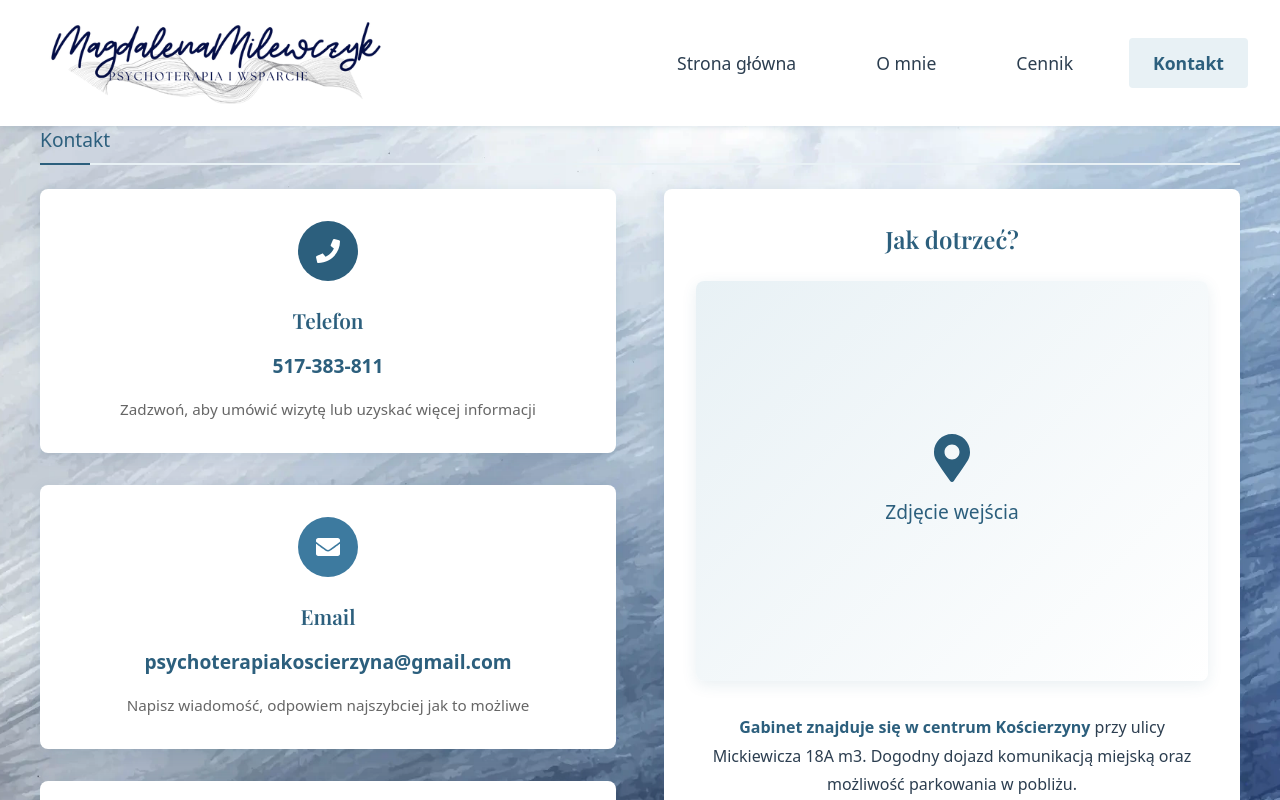
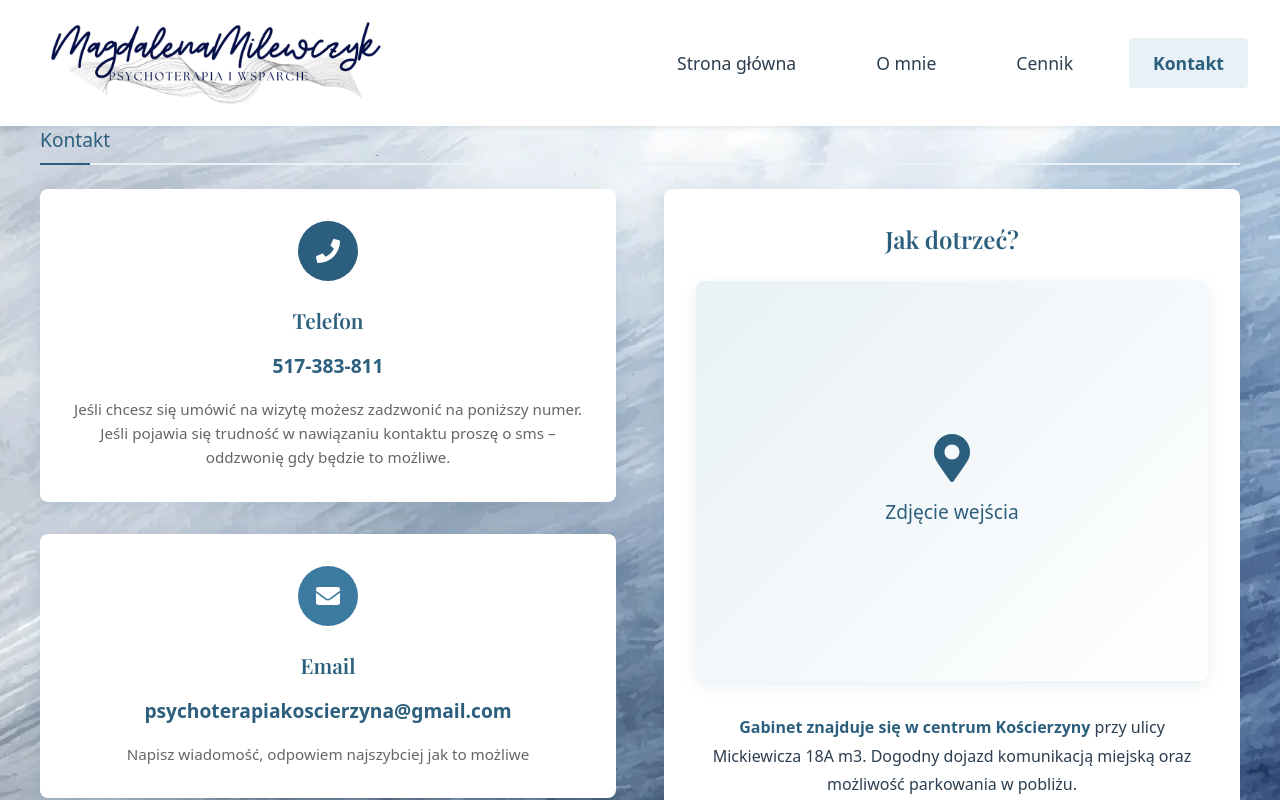
Before and after one commit to ernestpeplinski/psychoterapia-koscierzyna-pl, a React (Vite) app: page /kontakt in a window 1280 px wide. Shown: the top 800 px of the page. Built offline with nearby package versions, Linux system fonts and the light colour scheme.

Commit message:
Update contact description for clarity and detail

```diff
--- a/src/pages/Contact.tsx
+++ b/src/pages/Contact.tsx
@@ -18,7 +18,7 @@ function Contact() {
                 517-383-811
               </a>
               <p className="contact__card-description">
-                Zadzwoń, aby umówić wizytę lub uzyskać więcej informacji
+                Jeśli chcesz się umówić na wizytę możesz zadzwonić na poniższy numer. Jeśli pojawia się trudność w nawiązaniu kontaktu proszę o sms – oddzwonię gdy będzie to możliwe.
               </p>
             </div>
 
```
